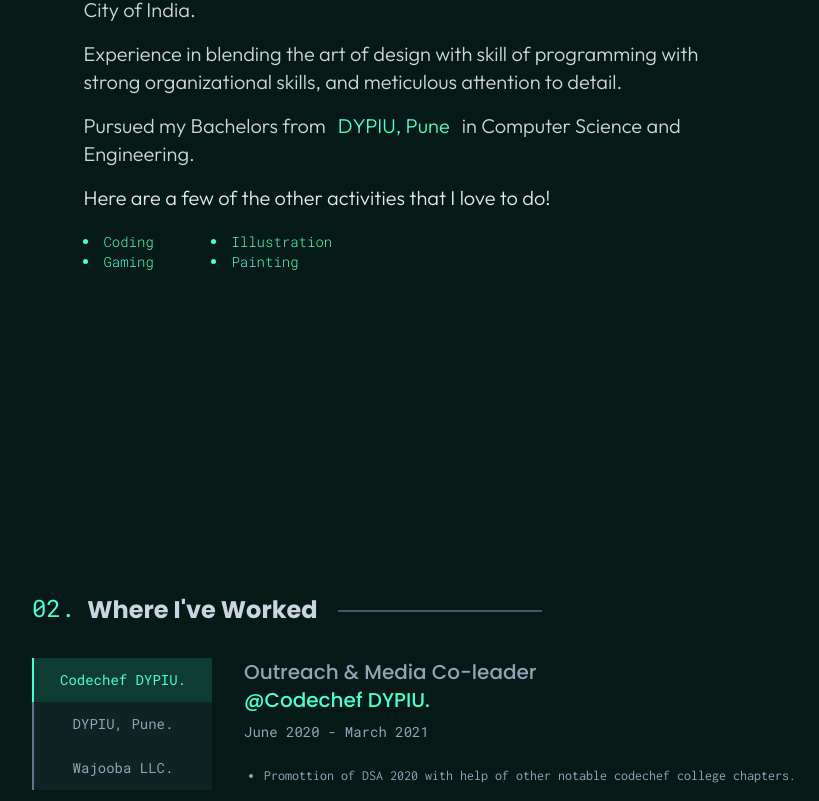
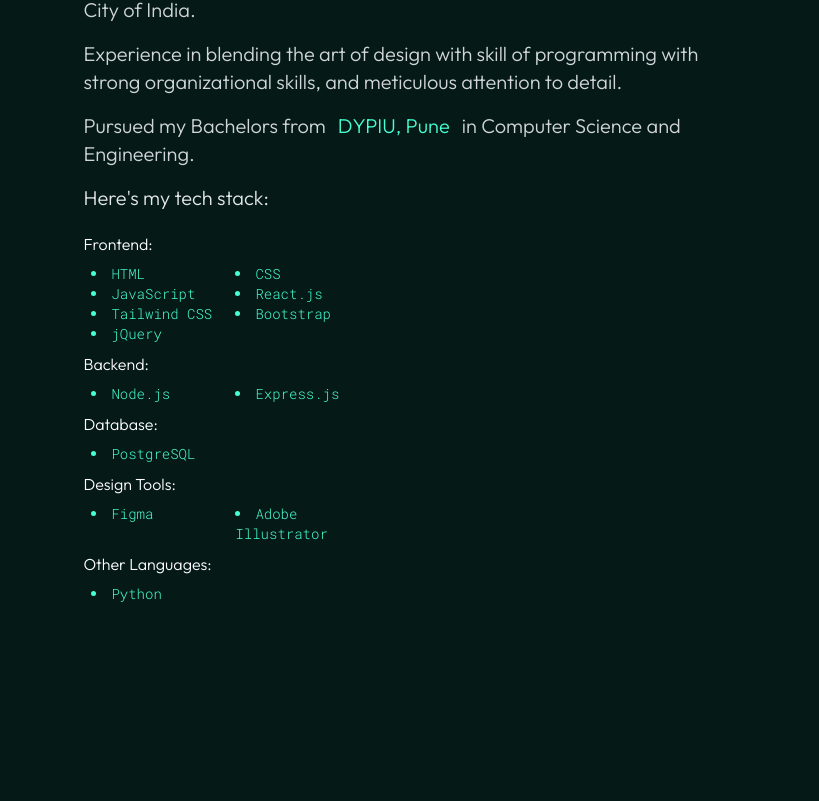
Before and after one commit to vaibhavdekatey/portfolio, a React (Vite) app: page / in a window 1280 px wide. Shown: the part 1779-2580 px from the top of the page, without its empty margins (191-1010 px from the left). Built offline with nearby package versions, Linux system fonts and the light colour scheme.

Commit message:
hero changes

```diff
--- a/src/components/Hero.jsx
+++ b/src/components/Hero.jsx
@@ -1,6 +1,22 @@
 import React from "react";
 import me from "../assets/me.jpg";
 import { motion } from "framer-motion";
+
+const stacks = {
+  "Frontend: ": [
+    "HTML",
+    "CSS",
+    "JavaScript",
+    "React.js",
+    "Tailwind CSS",
+    "Bootstrap",
+    "jQuery",
+  ],
+  "Backend: ": ["Node.js", "Express.js"],
+  "Database: ": ["PostgreSQL"],
+  "Design Tools: ": ["Figma", "Adobe Illustrator"],
+  "Other Languages: ": ["Python"],
+};
 
 function Hero() {
   return (
@@ -28,7 +44,7 @@ function Hero() {
               <div className="border-b-2 border-slate-600 ml-2 self-center w-[16vw] mt-1" />
             </div>
             <div className="flex lg:flex-row-reverse sm:flex-col ">
-              <div className="flex items-end">
+              <div className="flex items-start">
                 <img
                   src={me}
                   className="object-cover w-[30vw] rounded-2xl sm:my-6 hero"
@@ -58,15 +74,30 @@ function Hero() {
                 </p>
 
                 <p className=" text-gray-200 mt-4 sm:text-base md:text-xl">
-                  Here are a few of the other activities that I love to do!
+                  Here's my tech stack:
                 </p>
-                <div className="w-64 mt-5">
-                  <ul className="text-txt_primary text-sm font-robotoMono list-disc list-inside mt-2 grid grid-cols-2 ">
+                <div className="w-72 mt-5 ">
+                  {Object.entries(stacks).map(([key, values]) => (
+                    <div key={key} className="  ">
+                      <div className="">
+                        <p className="text-white">{key}</p>
+                        <ul className="text-txt_primary text-sm font-robotoMono list-disc list-inside my-2 grid grid-cols-2 ">
+                          {values.map((value, index) => (
+                            <li key={index} className="mx-2">
+                              {value}
+                            </li>
+                          ))}
+                        </ul>
+                      </div>
+                    </div>
+                  ))}
+
+                  {/* <ul className="text-txt_primary text-sm font-robotoMono list-disc list-inside mt-2 grid grid-cols-2 ">
                     <li>Coding</li>
                     <li>Illustration</li>
                     <li>Gaming</li>
                     <li>Painting</li>
-                  </ul>
+                  </ul> */}
                 </div>
               </div>
             </div>
```
